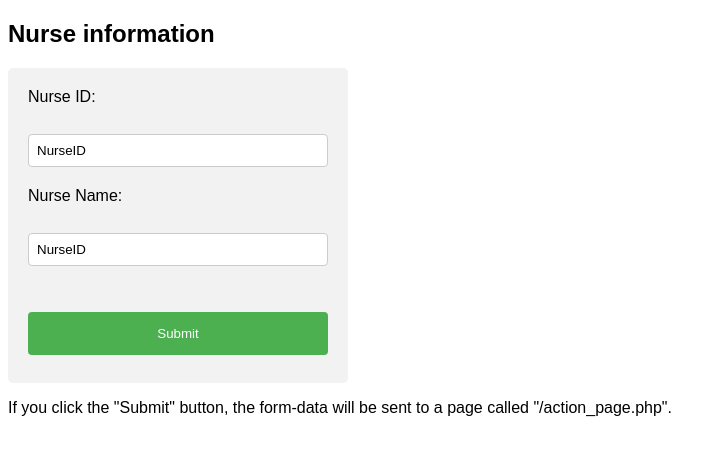
After one commit to SajidurRahmancode/auramd, a PHP site: page /Nurse_form.html in a window 1280 px wide. The commit adds this page. Shown: the top 456 px of the page, without its empty margins (0-726 px from the left). Run offline with PHP 8.4, Linux system fonts and the light colour scheme.

Commit message:
Input_data_to_nurse

```diff
--- /dev/null
+++ b/auramd/Nurse_form.html
@@ -0,0 +1,67 @@
+<!DOCTYPE html>
+<html>
+  <head>
+    <style>
+      body {
+        font-family: Arial, sans-serif;
+      }
+
+      form {
+        background-color: #f2f2f2;
+        padding: 20px;
+        border-radius: 5px;
+        width: 300px;
+      }
+
+      label {
+        margin-bottom: 10px;
+        display: block;
+      }
+
+      input[type="text"] {
+        width: 100%;
+        padding: 8px;
+        margin-bottom: 20px;
+        border-radius: 4px;
+        border: 1px solid #ccc;
+        box-sizing: border-box; /* Ensures padding does not affect overall width */
+      }
+
+      input[type="submit"] {
+        width: 100%;
+        background-color: #4caf50;
+        color: white;
+        padding: 14px 20px;
+        margin: 8px 0;
+        border: none;
+        border-radius: 4px;
+        cursor: pointer;
+      }
+
+      input[type="submit"]:hover {
+        background-color: #45a049;
+      }
+    </style>
+  </head>
+  <body>
+    <h2>Nurse information</h2>
+
+    <form action="/Nurse_form.php" method="post" id="form">
+      <label for="NurseID">Nurse ID:</label><br />
+      <input type="text" id="NurseID" name="NurseID" value="NurseID" /><br />
+      <label for="lname">Nurse Name:</label><br />
+      <input
+        type="text"
+        id="Nurse_name"
+        name="Nurse_name"
+        value="NurseID"
+      /><br /><br />
+      <input type="submit" value="Submit" />
+    </form>
+
+    <p>
+      If you click the "Submit" button, the form-data will be sent to a page
+      called "/action_page.php".
+    </p>
+  </body>
+</html>
```
Also changed, not shown: auramd/Nurse.php (+10 -4 lines), auramd/Nurse_form.php (added, +55 -0 lines).
